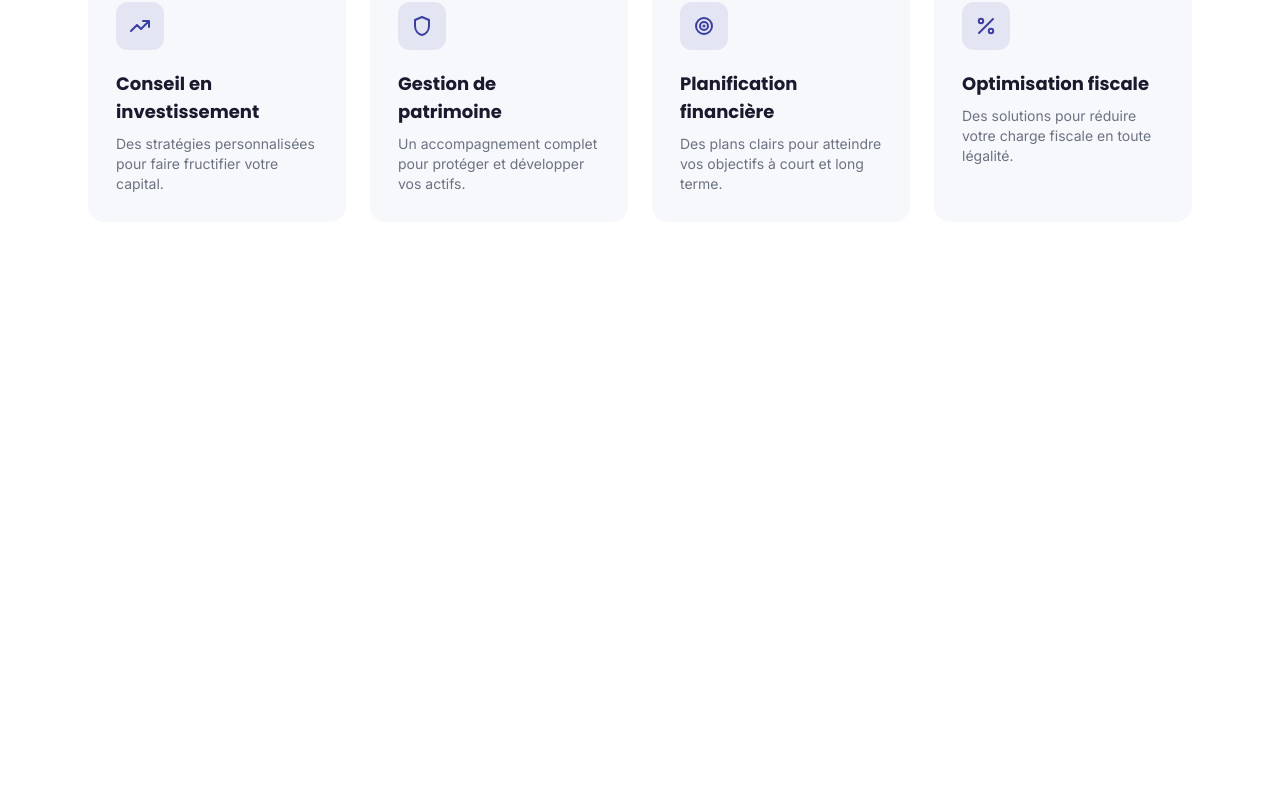
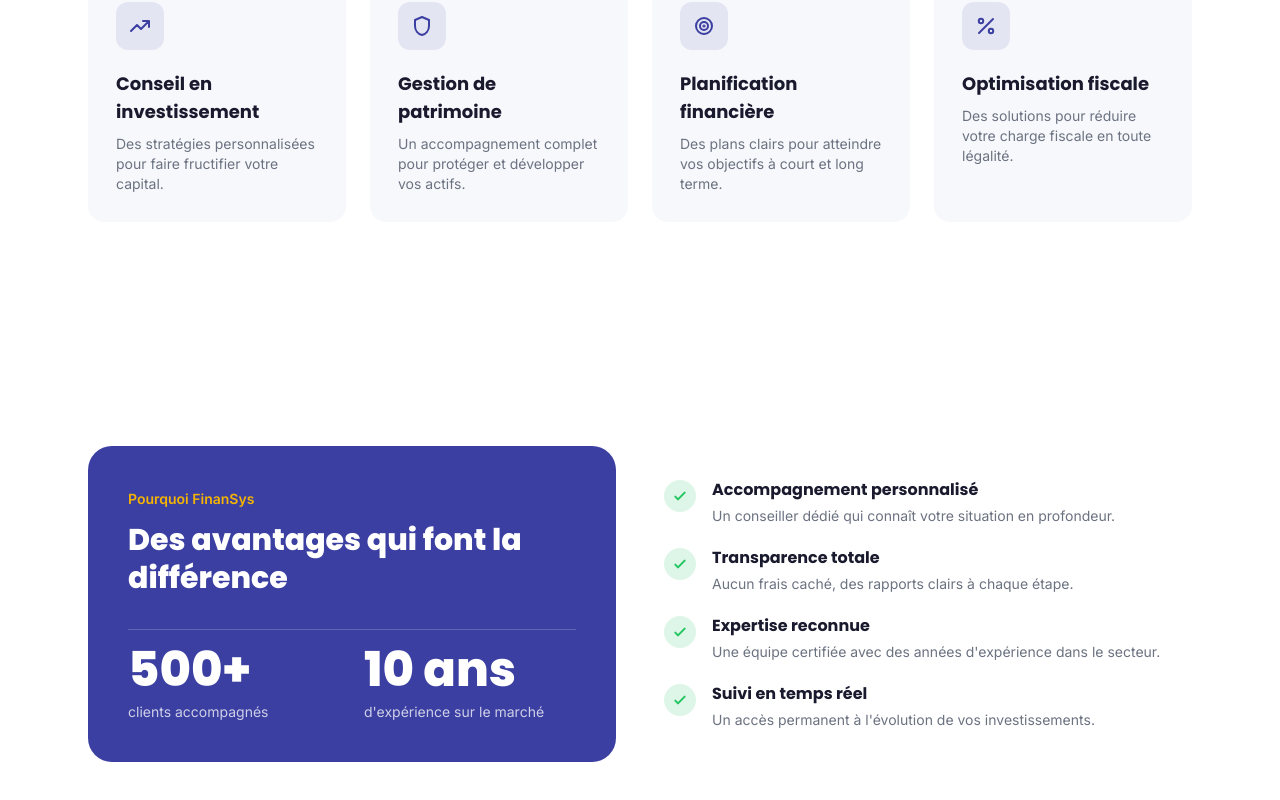
Before and after one commit to SarobidyToky/finansys-site, a React (Vite) app: page / in a window 1280 px wide. Shown: the part 1696-2496 px from the top of the page. Before the commit the page ends 2030 px from the top, so only its background shows below. Built offline with nearby package versions, Linux system fonts and the light colour scheme.

Commit message:
avantages

```diff
--- a/src/App.jsx
+++ b/src/App.jsx
@@ -4,6 +4,7 @@ import Navbar from './components/Navbar';
 import Hero from './components/Hero';
 import About from './components/About';
 import Services from './components/Services';
+import Advantages from './components/Advantages';
 
 function App() {
   const [loading, setLoading] = useState(true);
@@ -17,6 +18,7 @@ function App() {
           <Hero />
           <About />
           <Services />
+          <Advantages />
         </div>
       )}
     </>
--- /dev/null
+++ b/src/components/Advantages.jsx
@@ -0,0 +1,59 @@
+import fr from '../content/fr';
+import useInView from '../hooks/useInView';
+import useCountUp from '../hooks/useCountUp';
+import '../styles/animations.css';
+
+function StatBlock({ stat, visible, delay }) {
+  const count = useCountUp(visible ? stat.value : 0, 1400, 100);
+  return (
+    <div className={`reveal ${visible ? 'reveal-visible' : ''}`} style={{ transitionDelay: `${delay}s` }}>
+      <div className="text-4xl md:text-5xl font-extrabold mb-2" style={{ fontFamily: 'var(--font-heading)', color: 'white' }}>
+        {count}{stat.suffix}
+      </div>
+      <div className="text-sm" style={{ color: 'rgba(255,255,255,0.75)' }}>{stat.label}</div>
+    </div>
+  );
+}
+
+export default function Advantages() {
+  const [panelRef, panelVisible] = useInView(0.3);
+  const [listRef, listVisible] = useInView(0.1);
+
+  return (
+    <section id="avantages" className="py-20 md:py-28 bg-white">
+      <div className="max-w-6xl mx-auto px-6 grid md:grid-cols-2 gap-12 items-stretch">
+        <div ref={panelRef} className="rounded-3xl p-10 flex flex-col justify-center gap-8" style={{ backgroundColor: 'var(--color-primary)' }}>
+          <div>
+            <span className="font-semibold text-sm" style={{ color: 'var(--color-secondary)' }}>{fr.avantages.eyebrow}</span>
+            <h2 className="text-2xl md:text-3xl font-extrabold leading-tight mt-3" style={{ fontFamily: 'var(--font-heading)', color: 'white' }}>
+              {fr.avantages.title}
+            </h2>
+          </div>
+          <div className="grid grid-cols-2 gap-6 pt-4 border-t" style={{ borderColor: 'rgba(255,255,255,0.2)' }}>
+            {fr.avantages.stats.map((stat, i) => (
+              <StatBlock key={stat.label} stat={stat} visible={panelVisible} delay={i * 0.15} />
+            ))}
+          </div>
+        </div>
+
+        <div ref={listRef} className="flex flex-col gap-5 justify-center">
+          {fr.avantages.items.map((item, i) => (
+            <div key={item.title} className={`reveal ${listVisible ? 'reveal-visible' : ''} flex items-start gap-4`} style={{ transitionDelay: `${i * 0.1}s` }}>
+              <span className="flex items-center justify-center w-8 h-8 rounded-full shrink-0 mt-0.5" style={{ backgroundColor: 'rgba(34,197,94,0.15)' }}>
+                <svg viewBox="0 0 24 24" className="w-4 h-4">
+                  <path d="M5 13l4 4L19 7" stroke="var(--color-accent)" strokeWidth="3" strokeLinecap="round" strokeLinejoin="round" fill="none" />
+                </svg>
+              </span>
+              <div>
+                <h3 className="font-bold text-base mb-1" style={{ fontFamily: 'var(--font-heading)', color: 'var(--color-text)' }}>
+                  {item.title}
+                </h3>
+                <p className="text-sm" style={{ color: 'var(--color-text-muted)' }}>{item.description}</p>
+              </div>
+            </div>
+          ))}
+        </div>
+      </div>
+    </section>
+  );
+}
--- a/src/content/fr.js
+++ b/src/content/fr.js
@@ -40,6 +40,20 @@ const fr = {
       { icon: 'percent', title: 'Optimisation fiscale', description: 'Des solutions pour réduire votre charge fiscale en toute légalité.' },
     ],
   },
+  avantages: {
+    eyebrow: 'Pourquoi FinanSys',
+    title: 'Des avantages qui font la différence',
+    stats: [
+      { value: 500, suffix: '+', label: 'clients accompagnés' },
+      { value: 10, suffix: ' ans', label: "d'expérience sur le marché" },
+    ],
+    items: [
+      { title: 'Accompagnement personnalisé', description: 'Un conseiller dédié qui connaît votre situation en profondeur.' },
+      { title: 'Transparence totale', description: 'Aucun frais caché, des rapports clairs à chaque étape.' },
+      { title: 'Expertise reconnue', description: "Une équipe certifiée avec des années d'expérience dans le secteur." },
+      { title: 'Suivi en temps réel', description: "Un accès permanent à l'évolution de vos investissements." },
+    ],
+  },
 };
 
 export default fr;
```
